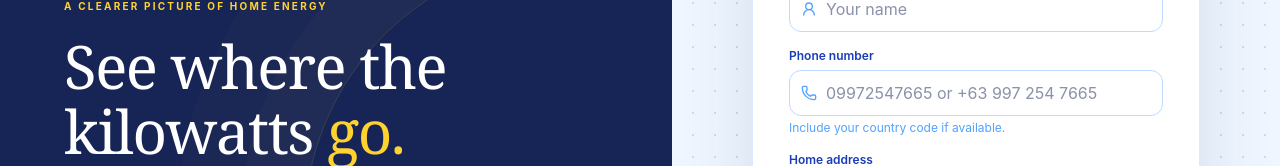
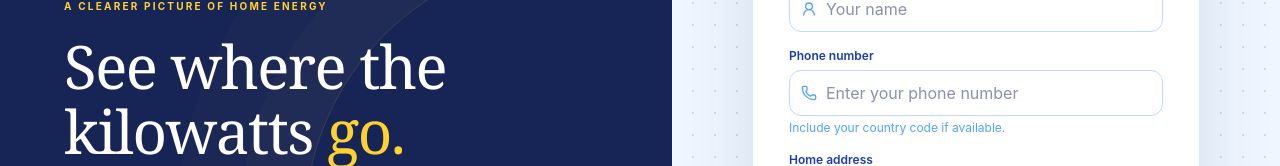
Before and after one commit to ArtixxKrieger/ResearchPR, a React (Vite) app: page /login in a window 1280 px wide. Both pictures are taken after typing "name@example.com", "Sample123" into the empty fields and a click on the button "Create account". Shown: the part 272-438 px from the top of the page. Built offline with nearby package versions, Linux system fonts and the light colour scheme; no server answers.

Commit message:
fix placeholders

```diff
--- a/src/pages/AuthPage.tsx
+++ b/src/pages/AuthPage.tsx
@@ -195,7 +195,7 @@ export function AuthPage() {
                       aria-describedby={phoneError ? 'auth-phone-error' : 'auth-phone-hint'}
                       value={phone}
                       onChange={(event) => { setPhone(event.target.value); setPhoneError(null) }}
-                      placeholder="09972547665 or +63 997 254 7665"
+                      placeholder="Enter your phone number"
                       className={`w-full rounded-xl border bg-white py-2.5 pl-9 pr-3 text-sm text-blue-950 outline-none focus:ring-4 focus:ring-blue-100 ${phoneError ? 'border-rose-300 focus:border-rose-500 focus:ring-rose-100' : 'border-blue-200 focus:border-blue-500'}`}
                     />
                   </span>
```
